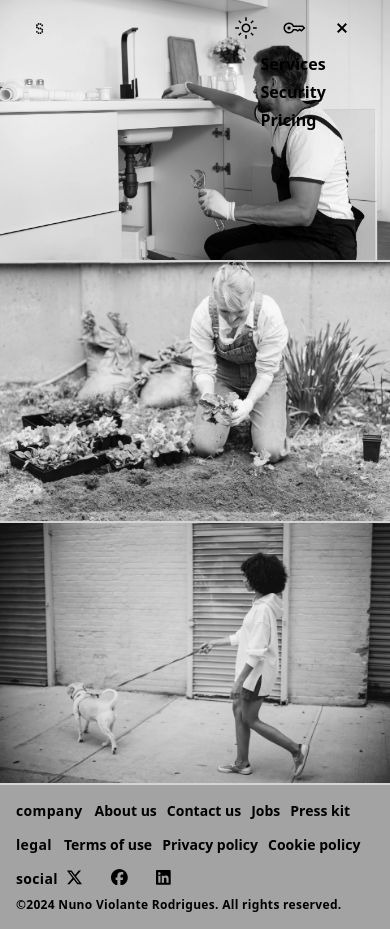
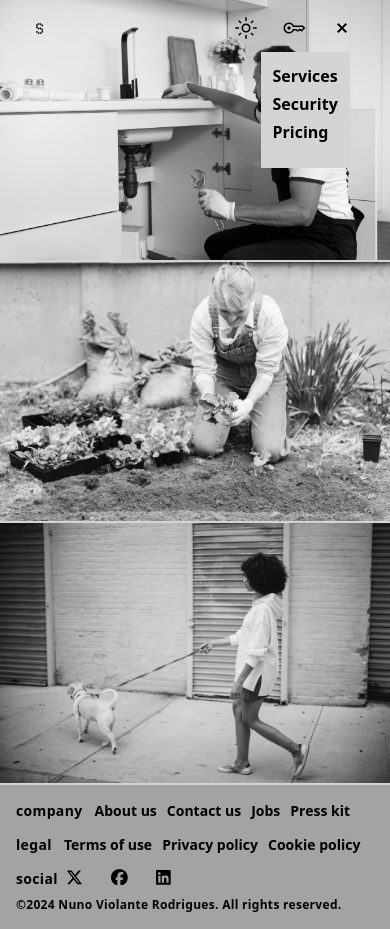
Before and after one commit to NVR-2023/45-Solutioner-2.0, a Next.js app: page / in a window 390 px wide. Both pictures are taken after a click on the button 341 px from the left and 28 px from the top of the page. Built offline with nearby package versions, Linux system fonts and the light colour scheme; what tailwindcss-opentype would draw is missing.

Commit message:
fix(mobile); fix side nav on mobile

```diff
--- a/src/sections/navbar-homepage/sub-components/auth-segment.tsx
+++ b/src/sections/navbar-homepage/sub-components/auth-segment.tsx
@@ -1,9 +1,9 @@
 import React, { FC } from "react";
-import ThemeSwitch from "@/components/UI/theme-switch/theme-switch";;
+import ThemeSwitch from "@/components/ui/theme-switch/theme-switch";;
 import SigninButton from "./signin-button";
 import RegisterButton from "./register-button";
 import SigninIcon from "../../../components/icons/signin-icon";
-import MenuToggle from "@/components/UI/menu-toggle/menu-toggle";
+import MenuToggle from "@/components/ui/menu-toggle/menu-toggle";;
 
 const AuthSegment: FC = () => {
   return (
--- a/src/sections/navbar-homepage/sub-components/mobile-sidemenu-homepage.tsx
+++ b/src/sections/navbar-homepage/sub-components/mobile-sidemenu-homepage.tsx
@@ -10,7 +10,7 @@ type MobileSidemenuPropsType = {
 
 const MobileSidemenuHomepage: FC<MobileSidemenuPropsType> = ({ action }) => {
   return (
-      <nav className="z-[999] top-3 right-3 text-base font-semibold ">
+    <nav className="z-[999] mt-3 -me-3 text-base font-semibold bg-neutral-300 dark:bg-neutral-700">
       <div className="flex justify-start">
         <ul className="list-none flex flex-col space-y-1 mt-3 mx-3">
           {homepageSections &&
```
Lines whose indentation alone changed are shown as unchanged.
